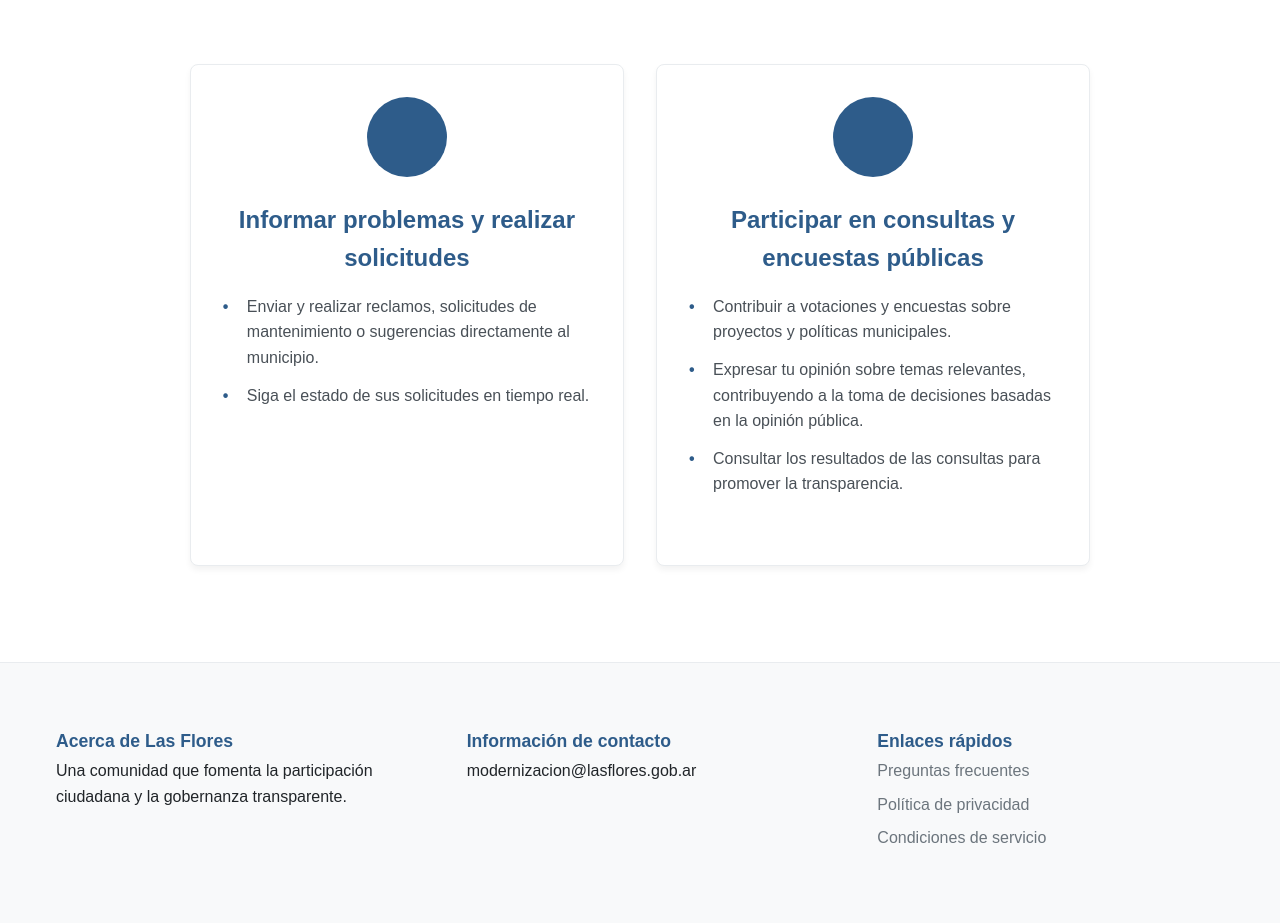
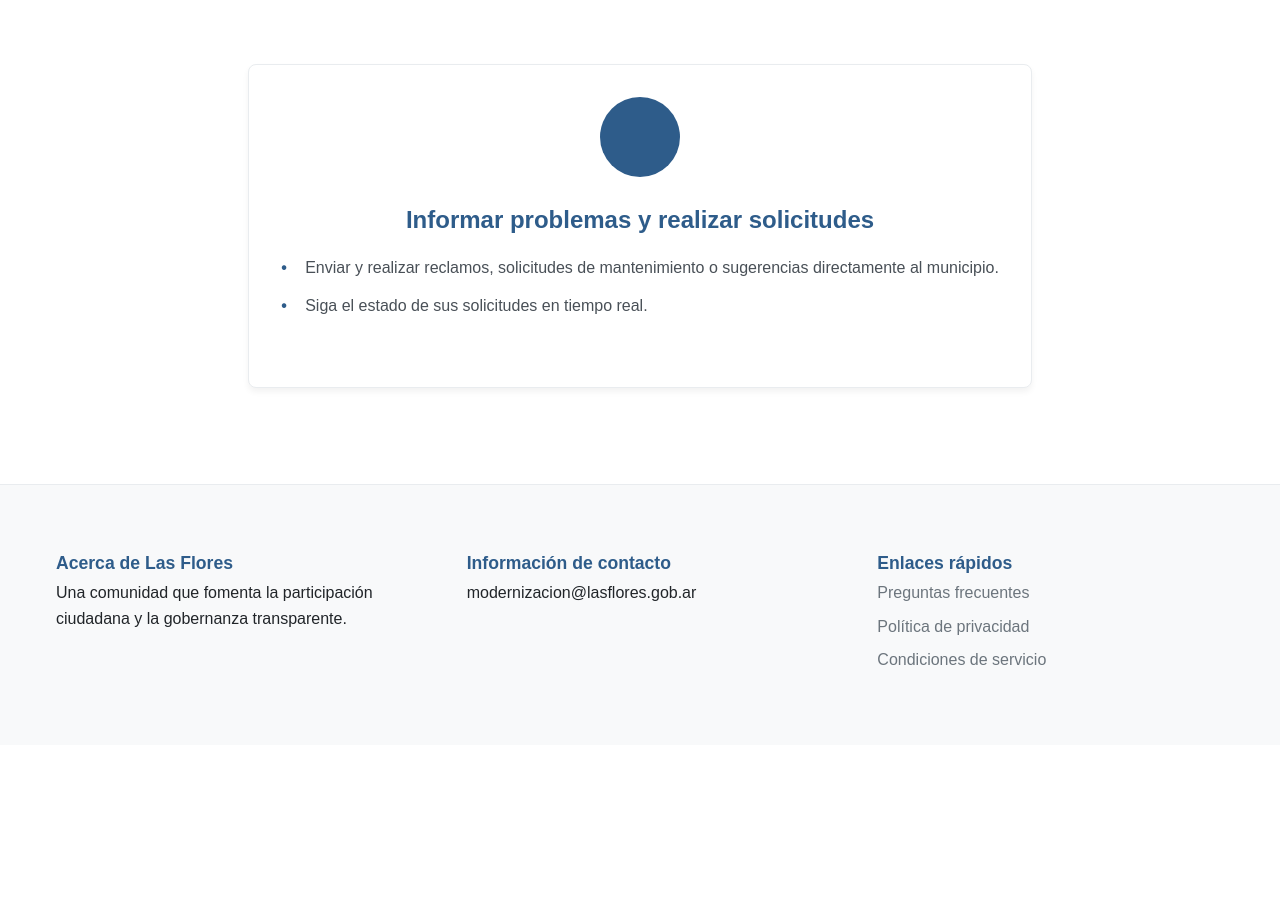
Before and after one commit to agusherrera99/ciudadano_conectado, a Django app: page / in a window 1280 px wide. Shown: the part 123-1046 px from the top of the page. After the commit the page ends 788 px from the top, so only its background shows below. Run offline with Django 5.2, Linux system fonts and the light colour scheme.

Commit message:
Refactor: Remove survey section from home template (temporary)

```diff
--- a/pages/templates/home.html
+++ b/pages/templates/home.html
@@ -35,15 +35,6 @@
                     <li>Siga el estado de sus solicitudes en tiempo real.</li>
                 </ul>
             </div>
-            <div class="card">
-                <i class="card-icon fas fa-poll" aria-hidden="true"></i>
-                <h2>Participar en consultas y encuestas públicas</h2>
-                <ul>
-                    <li>Contribuir a votaciones y encuestas sobre proyectos y políticas municipales.</li>
-                    <li>Expresar tu opinión sobre temas relevantes, contribuyendo a la toma de decisiones basadas en la opinión pública.</li>
-                    <li>Consultar los resultados de las consultas para promover la transparencia.</li>
-                </ul>
-            </div>
         </section>
 
     </main>
```
Also changed, not shown: notifications/admin.py (+0 -7 lines).
